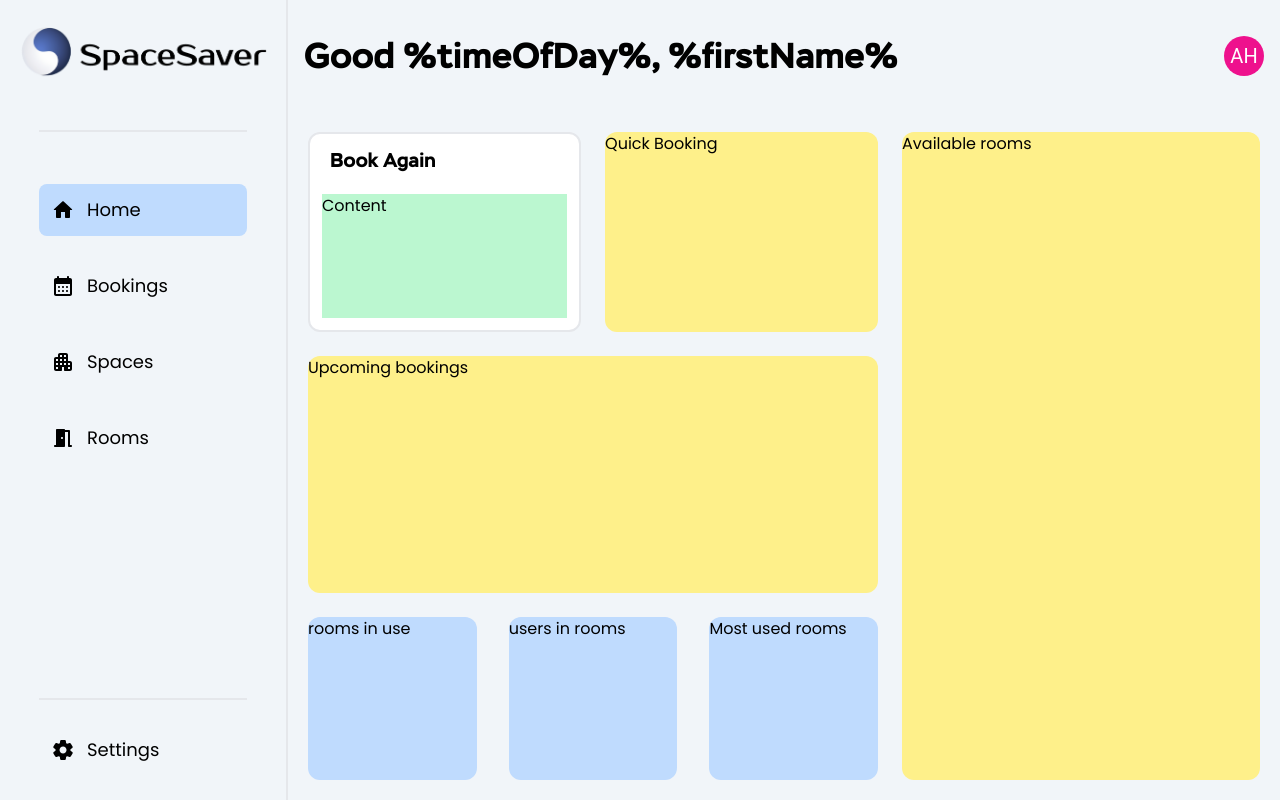
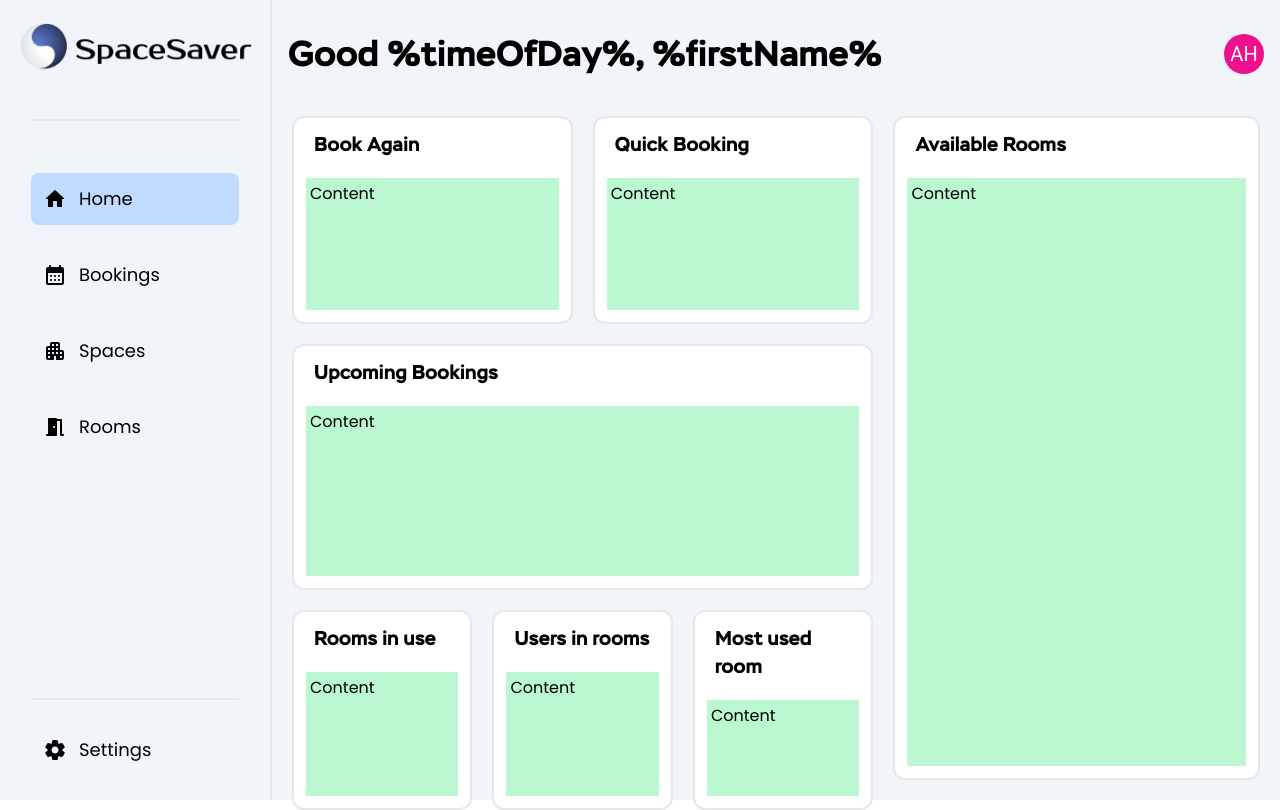
Before and after one commit to Space-Saver-Bookings/space-saver-client, a React (Vite) app: page /home in a window 1280 px wide. Built offline with nearby package versions, Linux system fonts and the light colour scheme.

Commit message:
feat: added base dash items reusable components

```diff
--- a/src/components/dashboard/DashCard.jsx
+++ /dev/null
@@ -1,33 +0,0 @@
-import PropTypes from 'prop-types';
-
-// {type, title, content;}
-function DashCard({type, heading}) {
-  const base = 'flex flex-col p-3 gap-5';
-
-  const styles = {
-    short: base + '',
-    medium:
-      base +
-      ' col-start-1 col-end-8 row-start-1 row-end-[7] rounded-xl border-2 bg-white',
-    longVert: base + '',
-    longHori: base + '',
-  };
-
-  return (
-    <section className={styles[type]}>
-      <h3 className="font-coplette text-xl px-2">{heading}</h3>
-      <section className="bg-green-200 h-full">
-        {/* {content} */}
-        <h4>Content</h4>
-      </section>
-    </section>
-  );
-}
-
-DashCard.propTypes = {
-  type: PropTypes.string,
-  heading: PropTypes.oneOfType([PropTypes.string, PropTypes.element]),
-  // content: PropTypes.element,
-};
-
-export default DashCard;
--- /dev/null
+++ b/src/components/dashboard/DashItem.jsx
@@ -0,0 +1,30 @@
+import PropTypes from 'prop-types';
+
+function DashItem({heading, styling}) {
+  const base = 'flex flex-col p-3 gap-5 rounded-xl border-2 bg-white';
+
+  // const styles = {
+  //   short: base + '',
+  //   medium: base + ` ${position}`,
+  //   longVert: base + '',
+  //   longHori: base + '',
+  // };
+
+  return (
+    <section className={base + ` ${styling}`}>
+      <h3 className="px-2 font-coplette text-xl">{heading}</h3>
+      <section className="h-full overflow-y-auto bg-green-200 p-1">
+        {/* {content} */}
+        <h4>Content</h4>
+      </section>
+    </section>
+  );
+}
+
+DashItem.propTypes = {
+  type: PropTypes.string,
+  heading: PropTypes.oneOfType([PropTypes.string, PropTypes.element]),
+  styling: PropTypes.string,
+};
+
+export default DashItem;
--- a/src/layout/AppLayout.jsx
+++ b/src/layout/AppLayout.jsx
@@ -6,7 +6,7 @@ import Main from './Main';
 
 function AppLayout() {
   return (
-    <div className="grid h-screen grid-cols-[18rem_minmax(0,1fr)] grid-rows-[7rem_minmax(0,1fr)] bg-slate-100 w-full">
+    <div className="grid h-screen grid-cols-[17rem_minmax(0,1fr)] grid-rows-[6.8rem_minmax(0,1fr)] bg-slate-100 w-full">
       <Header />
       <Sidebar />
       <Main>
--- a/src/layout/Main.jsx
+++ b/src/layout/Main.jsx
@@ -2,7 +2,7 @@ import PropTypes from 'prop-types';
 
 function Main({children}) {
   return (
-    <main className=" col-span-full col-start-2 row-span-full row-start-2 p-5">
+    <main className=" col-span-full col-start-2 row-span-full row-start-2 p-5 mt-[-0.8rem]">
       {children}
     </main>
   );
--- a/src/pages/Home.jsx
+++ b/src/pages/Home.jsx
@@ -1,26 +1,33 @@
-import DashCard from '../components/dashboard/DashCard';
+import DashItem from '../components/dashboard/DashItem';
 
 function Home() {
   return (
-    <section className="sm:grid-cols-23 sm:grid-rows-18 grid h-full gap-6">
-      <DashCard type="medium" heading="Book Again" />
-      {/* <div className="col-start-1 col-end-8 row-start-1 row-end-[7] rounded-xl bg-yellow-200">
-        Book again
-      </div> */}
-      <div className="col-span-7 row-start-1 row-end-[7] rounded-xl bg-yellow-200">
-        Quick Booking
-      </div>
-      <div className="col-span-full col-start-[15] row-span-full row-start-1 rounded-xl bg-yellow-200">
-        Available rooms
-      </div>
-      <div className="col-start-1 col-end-[15] row-start-7 row-end-[14] rounded-xl bg-yellow-200">
-        Upcoming bookings
-      </div>
-      <div className="col-start-1 col-end-[15] row-span-5 grid grid-cols-3 gap-8">
-        <div className="rounded-xl bg-blue-200">rooms in use</div>
-        <div className="rounded-xl bg-blue-200">users in rooms</div>
-        <div className="rounded-xl bg-blue-200">Most used rooms</div>
-      </div>
+    <section className="grid h-full gap-5 sm:grid-cols-23 sm:grid-rows-18">
+      <DashItem
+        heading="Book Again"
+        styling="col-start-1 col-end-8 row-start-1 row-end-[7]"
+      />
+
+      <DashItem
+        heading="Quick Booking"
+        styling="col-span-7 row-start-1 row-end-[7]"
+      />
+
+      <DashItem
+        heading="Available Rooms"
+        styling="col-span-full col-start-[15] row-span-full row-start-1 rounded-xl"
+      />
+
+      <DashItem
+        heading="Upcoming Bookings"
+        styling="col-start-1 col-end-[15] row-start-7 row-end-[14]"
+      />
+
+      <section className="col-start-1 col-end-[15] row-span-5 grid grid-cols-3 items-center gap-5">
+        <DashItem heading="Rooms in use" styling="h-[12.5rem]" />
+        <DashItem heading="Users in rooms" styling="h-[12.5rem]" />
+        <DashItem heading="Most used room" styling="h-[12.5rem]" />
+      </section>
     </section>
   );
 }
--- a/tailwind.config.js
+++ b/tailwind.config.js
@@ -13,9 +13,11 @@ export default {
       gridTemplateColumns: {
         16: 'repeat(16, minmax(0, 1fr))',
         23: 'repeat(23, minmax(0, 1fr))',
+        // 23: 'repeat(23, minmax(10px, 1fr))',
       },
       gridTemplateRows: {
         18: 'repeat(18, minmax(0, 1fr))',
+        // 18: 'repeat(18, minmax(10px, 1fr))',
       },
     },
   },
```
